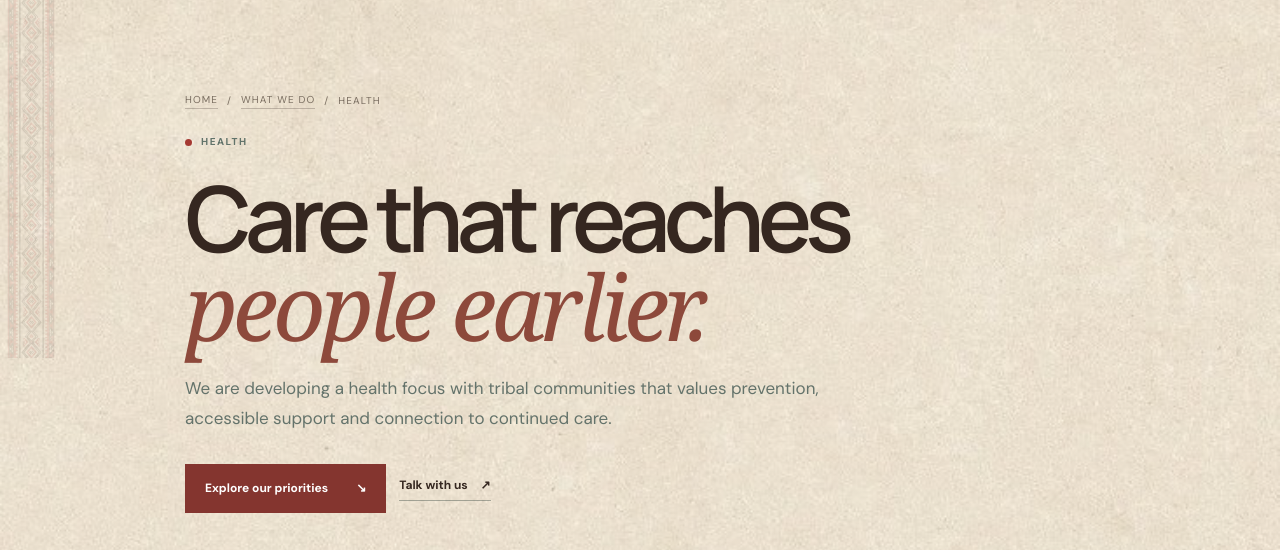
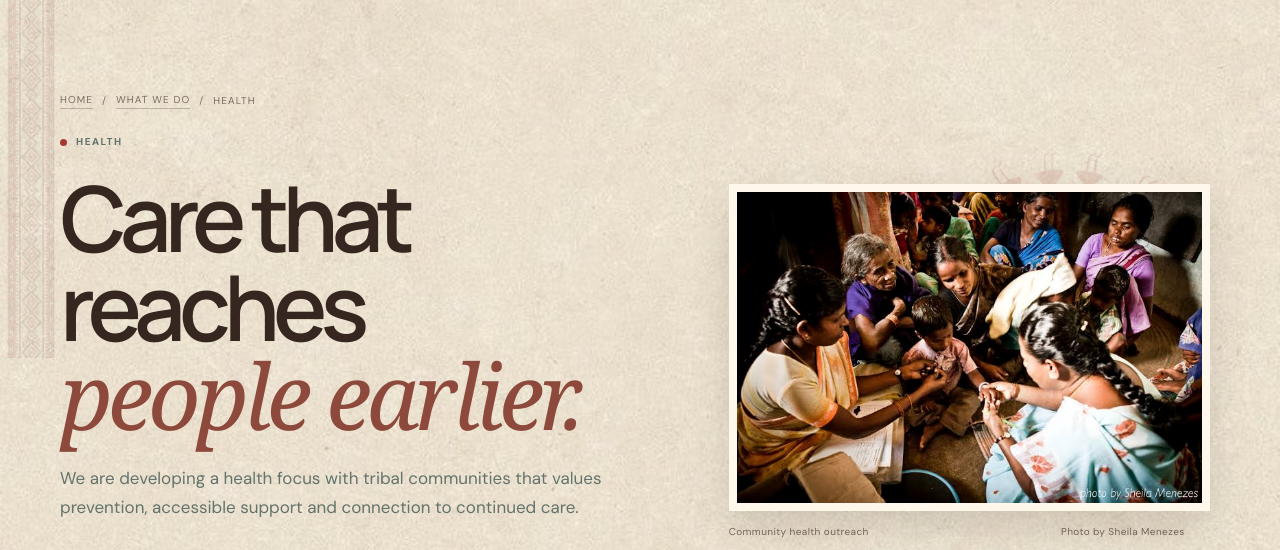
Before and after one commit to ravixpyc/infinity-foundation-site, a plain HTML site: page health.html in a window 1280 px wide. Shown: the part 209-759 px from the top of the page. Drawn offline with Linux system fonts and the light colour scheme.

Commit message:
Add community care photo to health page

```diff
--- a/health.html
+++ b/health.html
@@ -24,7 +24,7 @@
       </div>
     </nav>
     <main class="subpage-main" id="main">
-      <section class="page-hero pillar-left"><div class="container page-hero-inner"><p class="page-breadcrumb"><a href="index.html">Home</a><span aria-hidden="true">/</span><a href="what-we-do.html">What we do</a><span aria-hidden="true">/</span> Health</p><p class="eyebrow"><span class="eyebrow-dot"></span> Health</p><h1>Care that reaches<br /><em>people earlier.</em></h1><p class="page-lede">We are developing a health focus with tribal communities that values prevention, accessible support and connection to continued care.</p><div class="page-hero-actions"><a class="button button-dark" href="#priorities">Explore our priorities <span aria-hidden="true">↘</span></a><a class="text-link" href="contact.html">Talk with us <span aria-hidden="true">↗</span></a></div></div></section>
+      <section class="page-hero pillar-left health-hero"><div class="container health-hero-grid"><div class="page-hero-inner"><p class="page-breadcrumb"><a href="index.html">Home</a><span aria-hidden="true">/</span><a href="what-we-do.html">What we do</a><span aria-hidden="true">/</span> Health</p><p class="eyebrow"><span class="eyebrow-dot"></span> Health</p><h1>Care that reaches<br /><em>people earlier.</em></h1><p class="page-lede">We are developing a health focus with tribal communities that values prevention, accessible support and connection to continued care.</p><div class="page-hero-actions"><a class="button button-dark" href="#priorities">Explore our priorities <span aria-hidden="true">↘</span></a><a class="text-link" href="contact.html">Talk with us <span aria-hidden="true">↗</span></a></div></div><figure class="health-hero-art"><img class="health-hero-warli" src="assets/warli-emblem.png" alt="" aria-hidden="true" /><div class="health-hero-photo"><img src="assets/health-community-outreach.jpg" alt="A health worker provides care to a child as women and children gather around." loading="eager" /></div><figcaption><span>Community health outreach</span><span>Photo by Sheila Menezes</span></figcaption></figure></div></section>
       <section class="page-section" id="priorities"><div class="container"><div class="section-intro"><div><p class="eyebrow"><span class="eyebrow-dot"></span> Developing priorities</p><h2>Health support,<br /><em>closer to home.</em></h2></div><p>These are directions we are exploring. Specific services, partner organizations and locations will be published when confirmed.</p></div><div class="priority-list">
         <article class="priority-item"><span class="priority-number">01</span><div><h3>Prevention and everyday health</h3><p>Make practical health information and preventive support easier to access in community settings.</p></div></article>
         <article class="priority-item"><span class="priority-number">02</span><div><h3>Women’s and children’s well-being</h3><p>Listen to families and explore ways to make timely, respectful support more reachable.</p></div></article>
--- a/subpages.css
+++ b/subpages.css
@@ -124,3 +124,15 @@
 .education-hero-children{position:absolute;bottom:0;left:50%;display:block;width:116%;height:auto;max-width:none;transform:translateX(-50%)}
 @media(max-width:900px){.education-hero-grid{grid-template-columns:minmax(0,1.05fr) minmax(250px,.95fr);gap:20px}.education-hero-art{height:340px;min-height:300px}}
 @media(max-width:680px){.education-hero-grid{grid-template-columns:1fr;gap:16px}.education-hero-art{height:250px;min-height:230px;max-width:500px;width:100%;margin-inline:auto}.education-hero-children{width:110%}}
+
+/* Health hero: community care photo with a subtle Warli backdrop and photo credit. */
+.health-hero-grid{display:grid;grid-template-columns:minmax(0,1.05fr) minmax(300px,.95fr);gap:clamp(20px,4vw,62px);align-items:center}
+.health-hero .page-hero-inner{max-width:670px;min-width:0}
+.health-hero-art{position:relative;z-index:1;margin:0;padding:30px 10px 0;isolation:isolate}
+.health-hero-warli{position:absolute;z-index:-1;top:-2px;right:3%;width:min(53%,300px);height:auto;opacity:.13;mix-blend-mode:multiply;pointer-events:none}
+.health-hero-photo{position:relative;overflow:hidden;margin-left:5%;border:8px solid rgba(255,250,240,.9);background:#e7e1cc;box-shadow:0 16px 38px rgba(46,34,21,.16)}
+.health-hero-photo::after{position:absolute;inset:0;content:"";pointer-events:none;background:linear-gradient(135deg,rgba(215,166,91,.08),transparent 58%,rgba(90,57,37,.05));mix-blend-mode:soft-light}
+.health-hero-photo img{display:block;width:100%;height:auto;filter:saturate(.96) contrast(1.02)}
+.health-hero-art figcaption{display:flex;justify-content:space-between;gap:14px;margin:13px 5% 0;color:#75685d;font-size:10px;letter-spacing:.04em}
+@media(max-width:900px){.health-hero-grid{grid-template-columns:minmax(0,1.05fr) minmax(250px,.95fr);gap:20px}.health-hero-art{padding-top:26px}}
+@media(max-width:680px){.health-hero-grid{grid-template-columns:1fr;gap:18px}.health-hero-art{width:100%;max-width:540px;margin-inline:auto;padding:25px 8px 0}.health-hero-photo{margin-left:3%;border-width:6px}.health-hero-art figcaption{margin-left:3%;font-size:9px}}
```
Also changed, not shown: assets/health-community-outreach.jpg (added).
